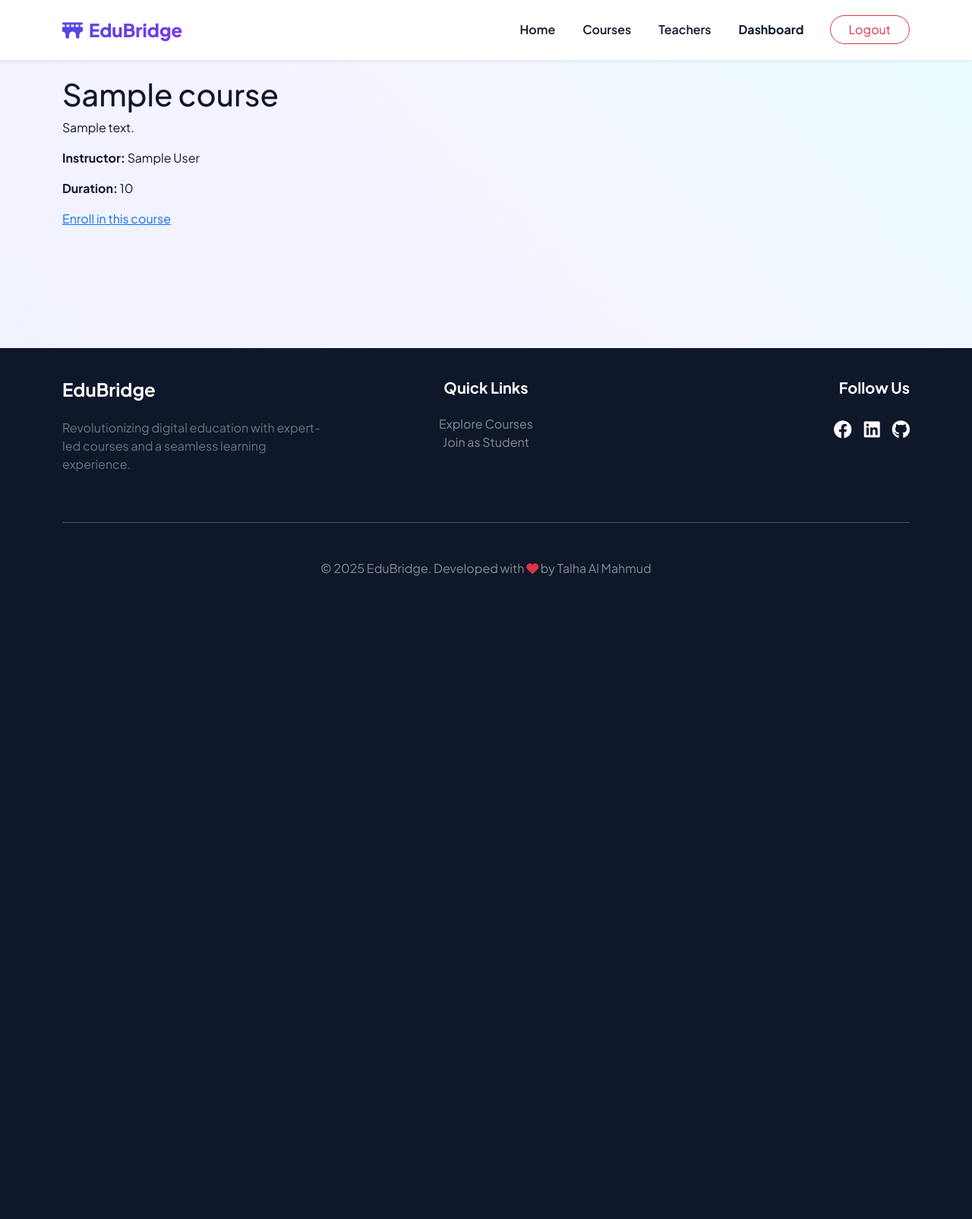
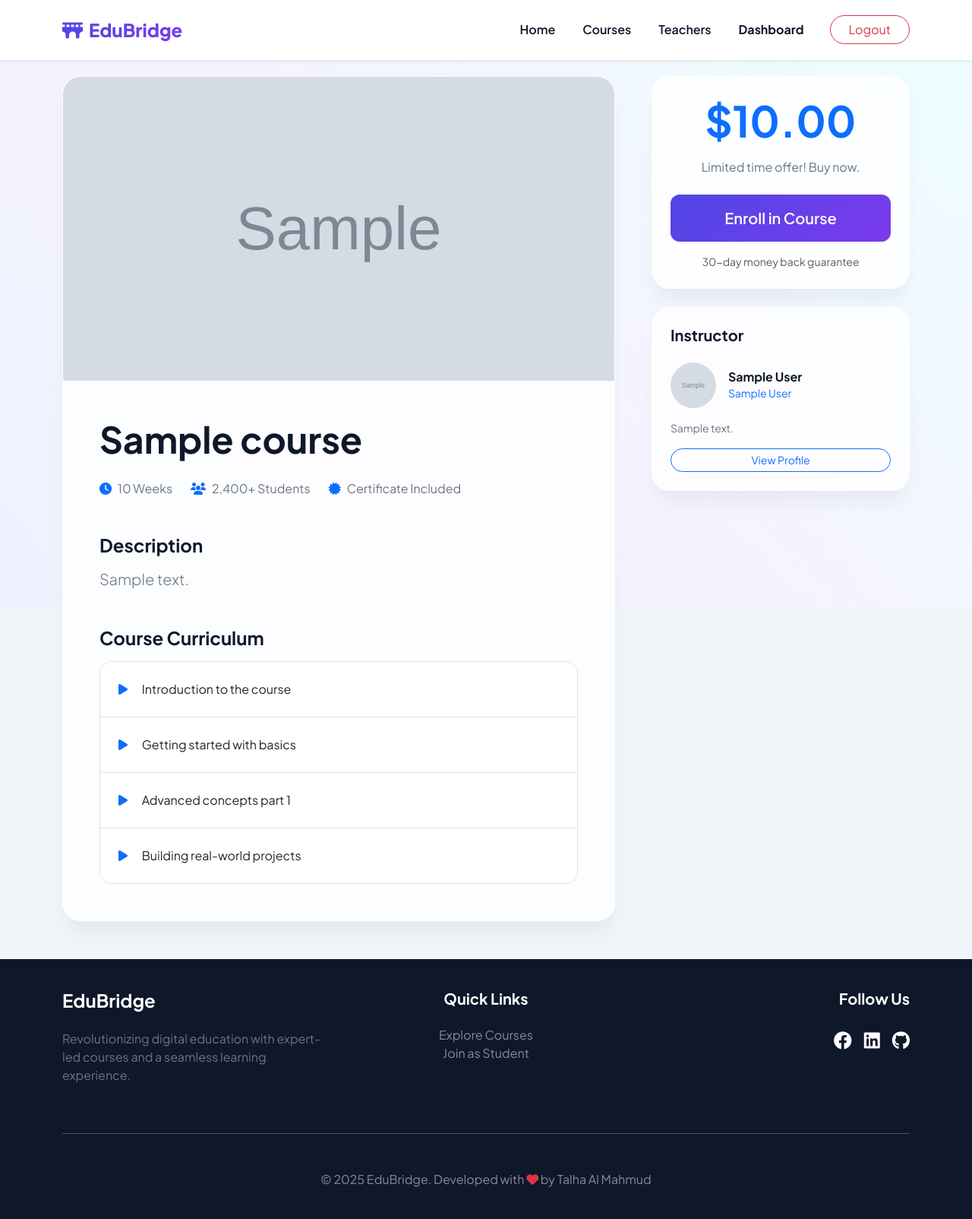
Before and after one commit to mdshahadathossainit/edubridge-project, a Django app: page /courses/1/ in a window 1280 px wide. Shown: the whole page at 76% size. Before the commit the page ends 758 px from the top, so only its background shows below. Run offline with Django 5.2, Linux system fonts and the light colour scheme; a user stored in the database is signed in; tables that the repository leaves empty hold one stand-in row (values such as "Sample post"); grey boxes marked "Sample" are stand-in pictures.

Commit message:
Update course_detail.html

```diff
--- a/courses/templates/courses/course_detail.html
+++ b/courses/templates/courses/course_detail.html
@@ -1,16 +1,70 @@
-<!-- templates/courses/course_detail.html -->
+{% extends 'base.html' %}
+{% block content %}
+<div class="row g-5">
+    <div class="col-lg-8">
+        <div class="glass-card overflow-hidden">
+            {% if course.image %}
+                <img src="{{ course.image.url }}" class="w-100 object-fit-cover" style="height: 400px;" alt="{{ course.title }}">
+            {% else %}
+                <div class="w-100 bg-dark text-white d-flex align-items-center justify-content-center" style="height: 400px;">
+                    <i class="fas fa-play-circle fa-5x"></i>
+                </div>
+            {% endif %}
+            <div class="p-5">
+                <h1 class="display-5 fw-bold mb-4">{{ course.title }}</h1>
+                <div class="d-flex flex-wrap gap-4 mb-5 text-secondary">
+                    <span><i class="fas fa-clock text-primary me-2"></i>{{ course.duration }} Weeks</span>
+                    <span><i class="fas fa-users text-primary me-2"></i>2,400+ Students</span>
+                    <span><i class="fas fa-certificate text-primary me-2"></i>Certificate Included</span>
+                </div>
 
-{% extends 'base.html' %}
+                <h4 class="fw-bold mb-3">Description</h4>
+                <p class="lead text-secondary mb-5">{{ course.description }}</p>
 
-{% block content %}
-  <h1>{{ course.title }}</h1>
-  <p>{{ course.description }}</p>
-  <p><strong>Instructor:</strong> {{ course.instructor }}</p>
-  <p><strong>Duration:</strong> {{ course.duration }}</p>
+                <h4 class="fw-bold mb-3">Course Curriculum</h4>
+                <div class="list-group list-group-flush rounded-4 overflow-hidden border">
+                    <div class="list-group-item p-4"><i class="fas fa-play me-3 text-primary"></i> Introduction to the course</div>
+                    <div class="list-group-item p-4"><i class="fas fa-play me-3 text-primary"></i> Getting started with basics</div>
+                    <div class="list-group-item p-4"><i class="fas fa-play me-3 text-primary"></i> Advanced concepts part 1</div>
+                    <div class="list-group-item p-4"><i class="fas fa-play me-3 text-primary"></i> Building real-world projects</div>
+                </div>
+            </div>
+        </div>
+    </div>
 
-  {% if user.is_authenticated %}
-    <a href="{% url 'enroll_in_course' course.id %}">Enroll in this course</a>
-  {% else %}
-    <p><a href="{% url 'login' %}">Login</a> to enroll.</p>
-  {% endif %}
+    <div class="col-lg-4">
+        <div class="sticky-top" style="top: 100px;">
+            <div class="glass-card p-4 text-center mb-4">
+                <div class="display-4 fw-bold text-primary mb-3">${{ course.price }}</div>
+                <p class="text-secondary mb-4">Limited time offer! Buy now.</p>
+
+                {% if user.is_authenticated %}
+                    <a href="{% url 'enroll_in_course' course.id %}" class="btn btn-gradient w-100 py-3 mb-3 fs-5">Enroll in Course</a>
+                {% else %}
+                    <a href="{% url 'login' %}" class="btn btn-gradient w-100 py-3 mb-3 fs-5">Login to Enroll</a>
+                {% endif %}
+                <p class="small text-muted mb-0">30-day money back guarantee</p>
+            </div>
+
+            <div class="glass-card p-4">
+                <h5 class="fw-bold mb-4">Instructor</h5>
+                <div class="d-flex align-items-center mb-3">
+                    {% if course.instructor.photo %}
+                        <img src="{{ course.instructor.photo.url }}" class="rounded-circle me-3" style="width: 60px; height: 60px; object-fit: cover;">
+                    {% else %}
+                        <div class="rounded-circle bg-light d-flex align-items-center justify-content-center me-3" style="width: 60px; height: 60px;">
+                            <i class="fas fa-user"></i>
+                        </div>
+                    {% endif %}
+                    <div>
+                        <h6 class="fw-bold mb-0">{{ course.instructor.name }}</h6>
+                        <span class="small text-primary">{{ course.instructor.subject }}</span>
+                    </div>
+                </div>
+                <p class="small text-secondary">{{ course.instructor.bio|truncatewords:20 }}</p>
+                <a href="{% url 'teacher_profile' course.instructor.id %}" class="btn btn-outline-primary btn-sm w-100 rounded-pill">View Profile</a>
+            </div>
+        </div>
+    </div>
+</div>
 {% endblock %}
```
